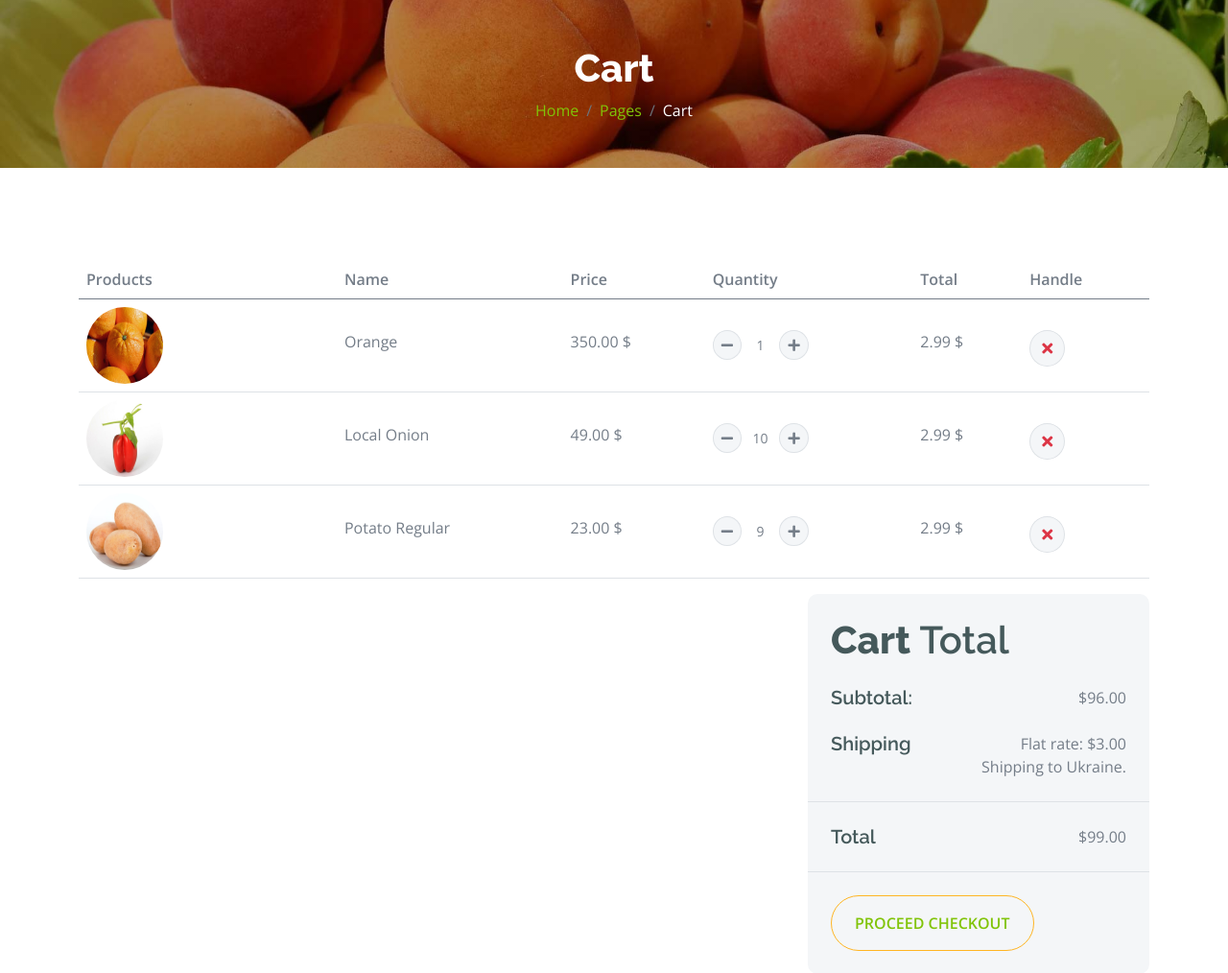
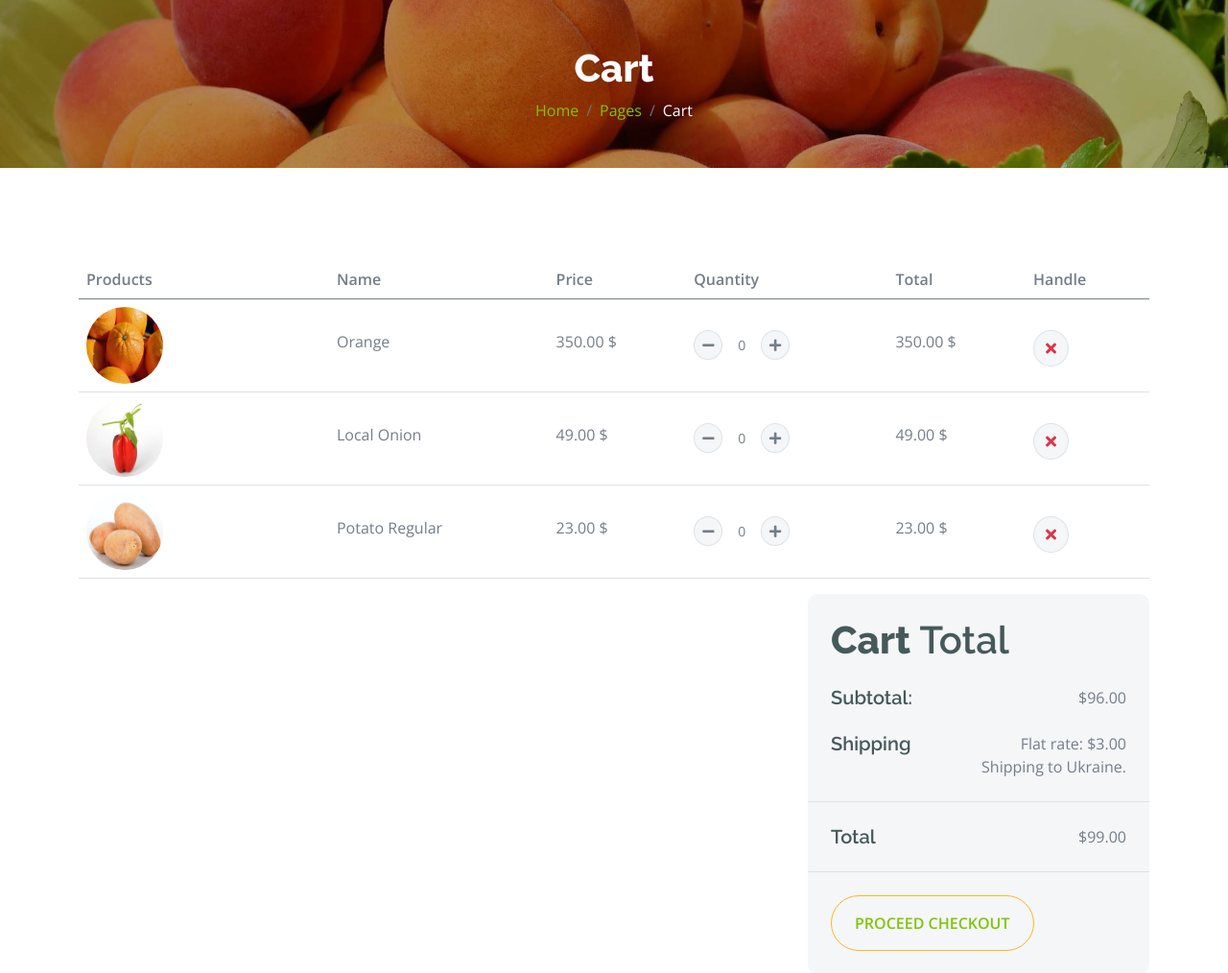
Before and after one commit to md-shahidur/ecommerce, a Django app: page /cart/17/ in a window 1280 px wide. Shown: the part 153-1167 px from the top of the page at 96% size. Run offline with Django 5.2, Linux system fonts and the light colour scheme; a user stored in the database is signed in; data comes from the database, SQL or seed files in the repository; both versions use the stored data as it was before the commit; some libraries are stand-ins or nearby versions.

Commit message:
cart update

```diff
--- a/cart/models.py
+++ b/cart/models.py
@@ -7,9 +7,9 @@ from django.contrib.auth.models import User
 
 class CartItem(models.Model):
     item = models.ForeignKey(Item, on_delete=models.CASCADE)
-    quantity = models.PositiveIntegerField(default=0)
+    # quantity = models.PositiveIntegerField(default=0)
     user = models.ForeignKey(User, on_delete=models.CASCADE)
     date_added = models.DateTimeField(auto_now_add=True)
 
     def __str__(self):
-        return f'{self.quantity} x {self.item.name}'
+        return f'{self.item.name}'
--- a/cart/templates/cart/cart.html
+++ b/cart/templates/cart/cart.html
@@ -46,16 +46,16 @@ Cart Details
                                 <p class="mb-0 mt-4">{{ item.item.name }}</p>
                             </td>
                             <td>
-                                <p class="mb-0 mt-4">{{ item.item.price }} $</p>
+                                <p id="rate" class="mb-0 mt-4">{{ item.item.price }} $</p>
                             </td>
                             <td>
-                                <div class="input-group quantity mt-4" style="width: 100px;">
+                                <div id="quantity" class="input-group quantity mt-4" style="width: 100px;">
                                     <div class="input-group-btn">
                                         <button class="btn btn-sm btn-minus rounded-circle bg-light border" >
                                         <i class="fa fa-minus"></i>
                                         </button>
                                     </div>
-                                    <input type="text" class="form-control form-control-sm text-center border-0" value="{{ item.quantity }}">
+                                    <input id="qt-input" type="text" class="form-control form-control-sm text-center border-0" value=0>
                                     <div class="input-group-btn">
                                         <button class="btn btn-sm btn-plus rounded-circle bg-light border">
                                             <i class="fa fa-plus"></i>
@@ -64,7 +64,7 @@ Cart Details
                                 </div>
                             </td>
                             <td>
-                                <p class="mb-0 mt-4">2.99 $</p>
+                                <p id="item-total" class="mb-0 mt-4">{{ item.item.price }} $</p>
                             </td>
                             <td>
                                 <button class="btn btn-md rounded-circle bg-light border mt-4" >
@@ -188,4 +188,21 @@ Cart Details
     </div>
     <!-- Cart Page End -->
 
+    <script>
+        $(function(){
+            $('#quantity button').click(function(){
+                var button = $(this);
+                let x = button.parent().parent().find('input').val();
+                let y = button.parent().parent().parent().parent().find('#rate').text().substr();
+                console.log('button', button, 'quantity', x, 'rate', y);
+            });
+        });
+
+
+        // $(function(){
+        //     let x = $('#quantity').val();
+        //     let y = $('#rate').val();
+        // });
+    </script>
+
 {% endblock content %}
--- a/cart/views.py
+++ b/cart/views.py
@@ -26,12 +26,11 @@ def cart_add(request):
 
         if request.method == 'POST':
             user = request.user
-            quantity = request.POST['quantity']
+            # quantity = request.POST['quantity']
             item_id = int(request.POST['item_id'])
             item = Item.objects.get(id=item_id)
-            print(type(user), quantity, type(item))
-            cart_entry = CartItem(item=item, quantity=int(
-                quantity), user=user)
+            print(type(user), type(item))
+            cart_entry = CartItem(item=item, user=user)
             cart_entry.save()
             # return HttpResponse('Item Added to Cart.')
         else:
--- a/front/templates/front/shop-detail.html
+++ b/front/templates/front/shop-detail.html
@@ -46,7 +46,7 @@
                                 </div>
                                 <p class="mb-4">{{ item.description }}</p>
                                 <!-- <p class="mb-4">Susp endisse ultricies nisi vel quam suscipit. Sabertooth peacock flounder; chain pickerel hatchetfish, pencilfish snailfish</p> -->
-                                <div class="input-group quantity mb-5" style="width: 100px;">
+                                <div hidden class="input-group quantity mb-5" style="width: 100px;">
                                     <div class="input-group-btn">
                                         <button class="btn btn-sm btn-minus rounded-circle bg-light border" >
                                             <i class="fa fa-minus"></i>
@@ -60,8 +60,8 @@
                                     </div>
 
                                 </div>
-                                <input type="text" id="user_id" class="form-control form-control-sm text-center border-0" value="{{ user.id }}">
-                                <input type="text" id="item_id" class="form-control form-control-sm text-center border-0" value="{{ item.id }}">
+                                <input hidden type="text" id="user_id" class="form-control form-control-sm text-center border-0" value="{{ user.id }}">
+                                <input hidden type="text" id="item_id" class="form-control form-control-sm text-center border-0" value="{{ item.id }}">
                                 {% if user.is_authenticated %}
                                 <!-- <a href="#" class="btn border border-secondary rounded-pill px-4 py-2 mb-4 text-primary"><i class="fa fa-shopping-bag me-2 text-primary"></i> Add to cart</a> -->
                                 <!-- <a href="#" class="btn border border-secondary rounded-pill px-4 py-2 mb-4 text-primary"><i class="fa fa-shopping-bag me-2 text-primary"></i> Add to cart</a> -->
```
Also changed, not shown: cart/migrations/0004_remove_cartitem_quantity.py (added), db.sqlite3.
